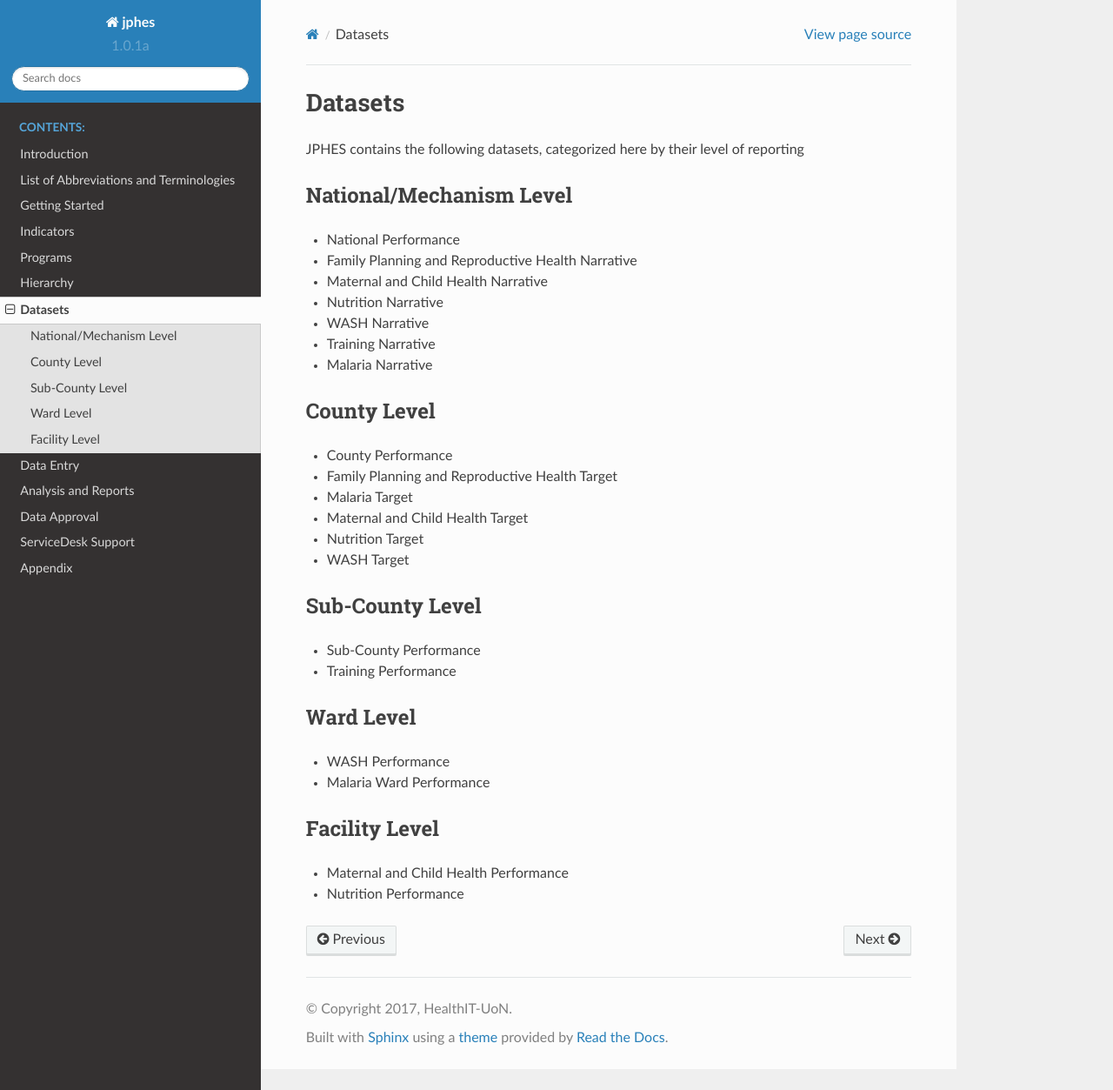
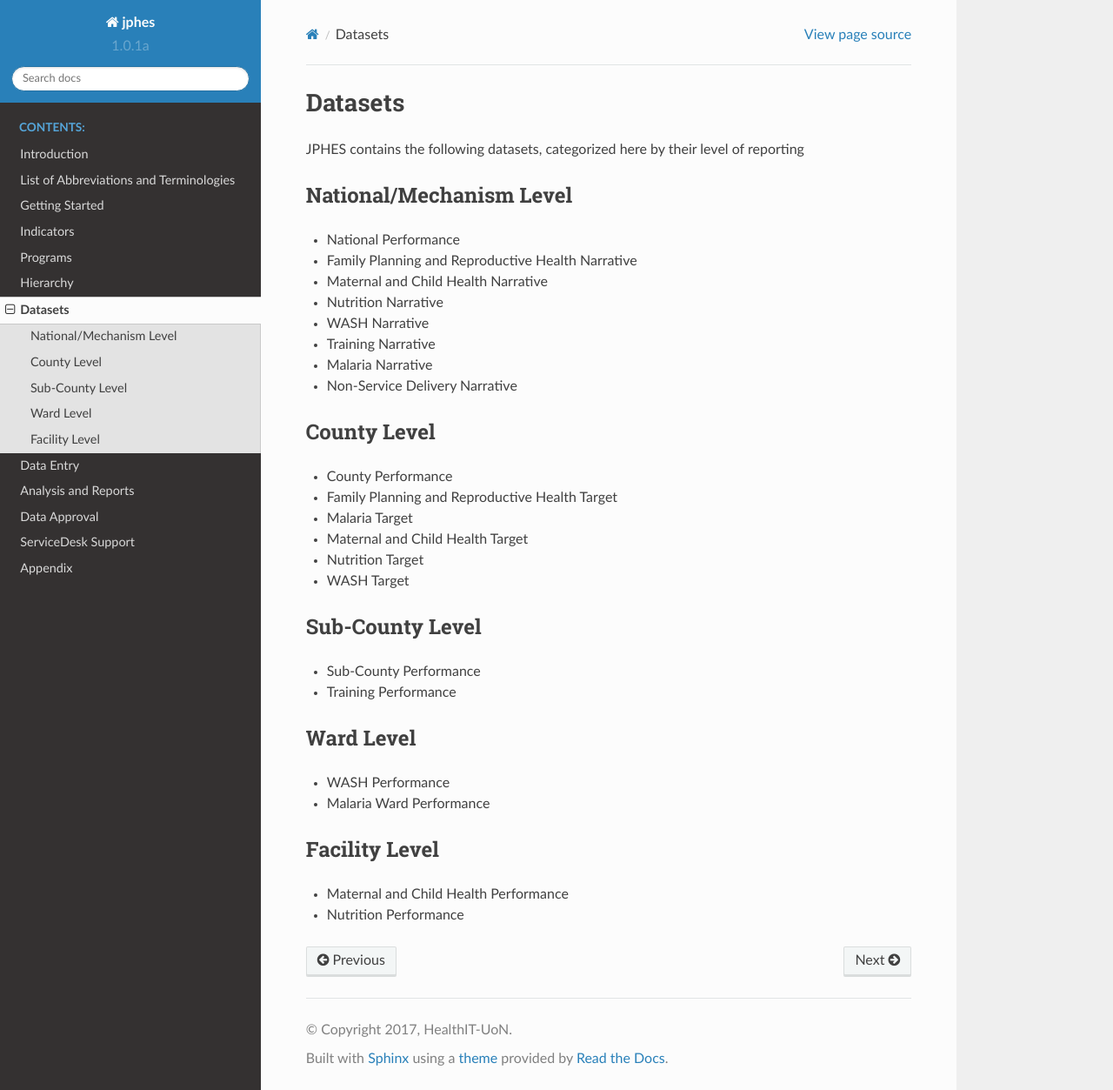
Before and after one commit to uonafya/jphes-docs, a Sphinx documentation site: the page built from source/datasets.rst, in a window 1280 px wide and 1253 px high. Shown: the whole window at 87% size. Built offline with Sphinx 7.4.7 and the Read the Docs theme 2.0.0, drawn with Linux system fonts in a browser that asks for light colours.

Commit message:
Update datasets.rst

```diff
--- a/source/datasets.rst
+++ b/source/datasets.rst
@@ -11,6 +11,7 @@ National/Mechanism Level
 * WASH Narrative
 * Training Narrative
 * Malaria Narrative
+* Non-Service Delivery Narrative
 
 County Level
 -------------
```
